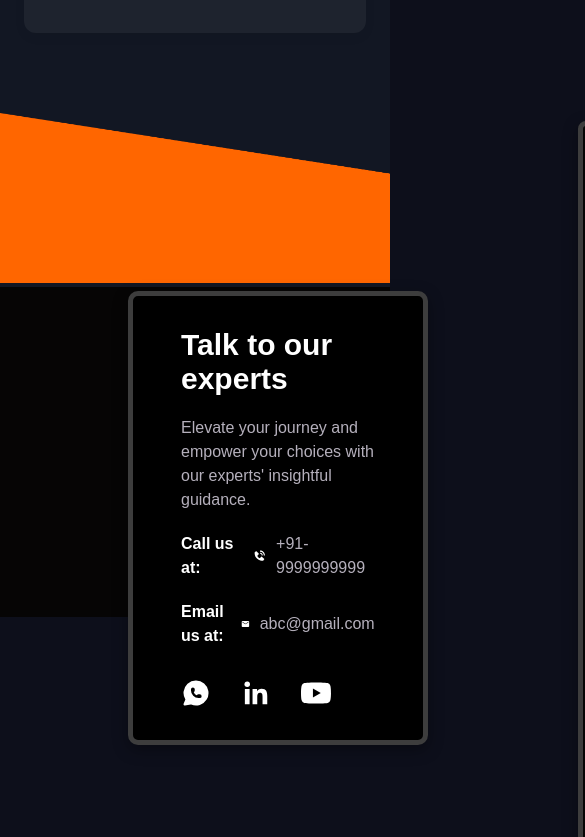
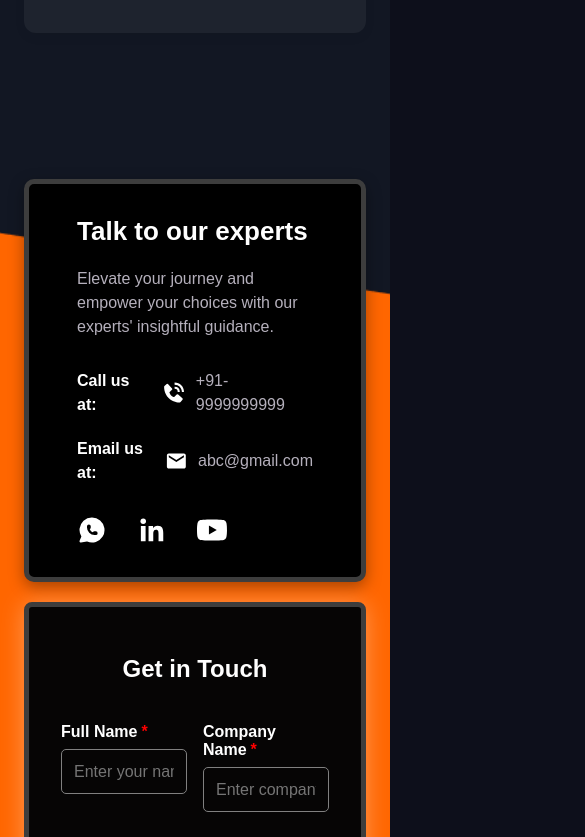
Before and after one commit to magicchat-core/powermetica, a Next.js app: page /technology in a window 390 px wide. Shown: the part 5767-6604 px from the top of the page, 585 px wide, since content can reach past the window. Built offline with nearby package versions, Linux system fonts and the light colour scheme.

Commit message:
fixed contact form section responsiveness

```diff
--- a/src/Components/technology_page/ContactForm.module.css
+++ b/src/Components/technology_page/ContactForm.module.css
@@ -132,3 +132,12 @@
   box-shadow: none !important;
   outline: none !important;
 }
+
+@media (max-width: 1024px) {
+  .form {
+    width: 100%;
+    max-width: 100%;
+    box-shadow: rgba(255, 255, 255, 0.329) 0px 2px 25px;
+  }
+
+}
--- a/src/app/technology/page.js
+++ b/src/app/technology/page.js
@@ -9,6 +9,7 @@ import { BiSolidPhoneCall, BiLogoLinkedin } from "react-icons/bi";
 import { MdEmail } from "react-icons/md";
 import { TbBrandWhatsappFilled } from "react-icons/tb";
 import { SiYoutube } from "react-icons/si";
+import styles from "./technology.module.css";
 
 const Technology = () => {
   const bannerData = {
@@ -83,102 +84,30 @@ const Technology = () => {
 
       <TechnologyCards />
 
-      <div style={{ position: "relative" }}>
-        <img
-          src="/assets/img/newbg.png"
-          style={{ position: "relative", width: "100%", height: "100%" }}
-        />
-        <div
-          style={{
-            position: "absolute",
-            top: "5%",
-            padding: "0rem 8rem",
-            display: "flex",
-            alignItems: "center",
-            justifyContent: "space-between",
-            gap: "50px",
-            width:"100%"
-          }}
-        >
-          <div
-            style={{
-              flex: "1",
-              width: "500px",
-              height: "auto",
-              backgroundColor: "black",
-              marginRight: "100px",
-              borderRadius: "10px",
-              border: "5px solid #3d3d3d",
-              padding: "2rem 3rem",
-              textAlign: "left",
-              boxShadow: "rgba(0, 0, 0, 0.35) 0px 5px 15px",
-            }}
-          >
-            <h2
-              style={{
-                fontSize: "30px",
-                marginBottom: "20px",
-              }}
-            >
-              Talk to our experts
-            </h2>
-            <p style={{ color: "#B5B0BC", lineHeight: 1.5 }}>
+      <div className={styles.addresswrapper}>
+        <img src="/assets/img/newbg.png" className={styles.bgImage} />
+        <div className={styles.absoluteContainer}>
+          <div className={styles.infoCard}>
+            <h2>Talk to our experts</h2>
+            <p>
               Elevate your journey and empower your choices with our experts'
               insightful guidance.
             </p>
-            <div
-              style={{
-                marginTop: "20px",
-                display: "flex",
-                flexDirection: "column",
-                gap: "20px",
-              }}
-            >
-              <p
-                style={{
-                  color: "#B5B0BC",
-                  lineHeight: 1.5,
-                  display: "flex",
-                  alignItems: "center",
-                }}
-              >
+            <div className={styles.contactLine}>
+              <p>
                 {" "}
-                <strong style={{ color: "#fff", marginRight: "10px" }}>
-                  Call us at:
-                </strong>{" "}
-                <BiSolidPhoneCall
-                  style={{ color: "white", marginRight: "10px" }}
-                />{" "}
-                +91-9999999999
+                <strong>Call us at:</strong>{" "}
+                <BiSolidPhoneCall className={styles.icon} /> +91-9999999999
               </p>
-              <p
-                style={{
-                  color: "#B5B0BC",
-                  lineHeight: 1.5,
-                  display: "flex",
-                  alignItems: "center",
-                }}
-              >
+
+              <p>
                 {" "}
-                <strong style={{ color: "#fff", marginRight: "10px" }}>
-                  Email us at:
-                </strong>
-                <MdEmail style={{ color: "white", marginRight: "10px" }} />{" "}
-                abc@gmail.com
+                <strong>Email us at:</strong>
+                <MdEmail className={styles.icon} /> abc@gmail.com
               </p>
             </div>
 
-            <div
-              style={{
-                fontSize: "30px",
-                display: "flex",
-                alignItems: "center",
-                gap: "30px",
-                marginTop:"30px",
-                // border:"2px solid red"
-
-              }}
-            >
+            <div className={styles.socialIcons}>
               <TbBrandWhatsappFilled /> <BiLogoLinkedin /> <SiYoutube />
             </div>
           </div>
--- a/src/app/technology/technology.module.css
+++ b/src/app/technology/technology.module.css
@@ -34,3 +34,131 @@
   gap: 40px;
   justify-content: space-between;
 }
+
+
+
+.addresswrapper {
+  position: relative;
+  width: 100%;
+  height: 80vh;
+  /* overflow: hidden; */
+}
+
+.bgImage {
+  width: 100%;
+  height: 100%;
+  object-fit: cover;
+  display: block;
+}
+
+.absoluteContainer {
+  position: absolute;
+  top: 5%;
+  left: 0;
+  right: 0;
+  padding: 0rem 8rem;
+  display: flex;
+  align-items: center;
+  justify-content: space-between;
+  gap: 50px;
+  width: 100%;
+  /* flex-wrap: wrap; */
+  z-index: 2;
+}
+
+.infoCard {
+  flex: 1;
+  max-width: 650px;
+  background-color: black;
+  border-radius: 10px;
+  border: 5px solid #3d3d3d;
+  padding: 2rem 3rem;
+  text-align: left;
+  box-shadow: rgba(0, 0, 0, 0.35) 0px 5px 15px;
+  color: white;
+}
+
+.infoCard h2 {
+  font-size: 30px;
+  margin-bottom: 20px;
+}
+
+.infoCard p {
+  color: #b5b0bc;
+  line-height: 1.5;
+}
+
+.contactLine {
+  display: flex;
+  align-items: center;
+  /* justify-content: space-between; */
+  color: #b5b0bc;
+  margin-top: 30px;
+  gap: 20px;
+}
+.contactLine p {
+  display: flex;
+  align-items: center;
+}
+
+.contactLine strong {
+  color: #fff;
+  margin-right: 10px;
+}
+
+.icon {
+  color: white;
+  margin-right: 10px;
+  font-size: 26px;
+}
+
+.socialIcons {
+  font-size: 30px;
+  display: flex;
+  align-items: center;
+  gap: 30px;
+  margin-top: 30px;
+}
+
+@media (max-width: 1024px) {
+  .absoluteContainer {
+    padding: 2rem 1.5rem;
+    flex-direction: column;
+    align-items: center;
+    gap: 20px;
+  }
+ .addresswrapper{
+  height: 100vh;
+ }
+  .infoCard,
+  .contactForm {
+    width: 100%;
+    max-width: 100%;
+    margin-right: 0;
+  }
+
+  /* .infoCard {
+    margin-bottom: 2rem;
+  } */
+
+  .infoCard h2 {
+    font-size: 26px;
+  }
+}
+
+@media (max-width: 768px) {
+  .absoluteContainer {
+    flex-direction: column;
+    padding: 1.5rem;
+    position: absolute;
+  }
+  .contactLine{
+    flex-direction: column;
+    align-items: flex-start;
+  }
+
+  .infoCard {
+    width: 100%;
+    margin-right: 0;
+  }
+}
```
